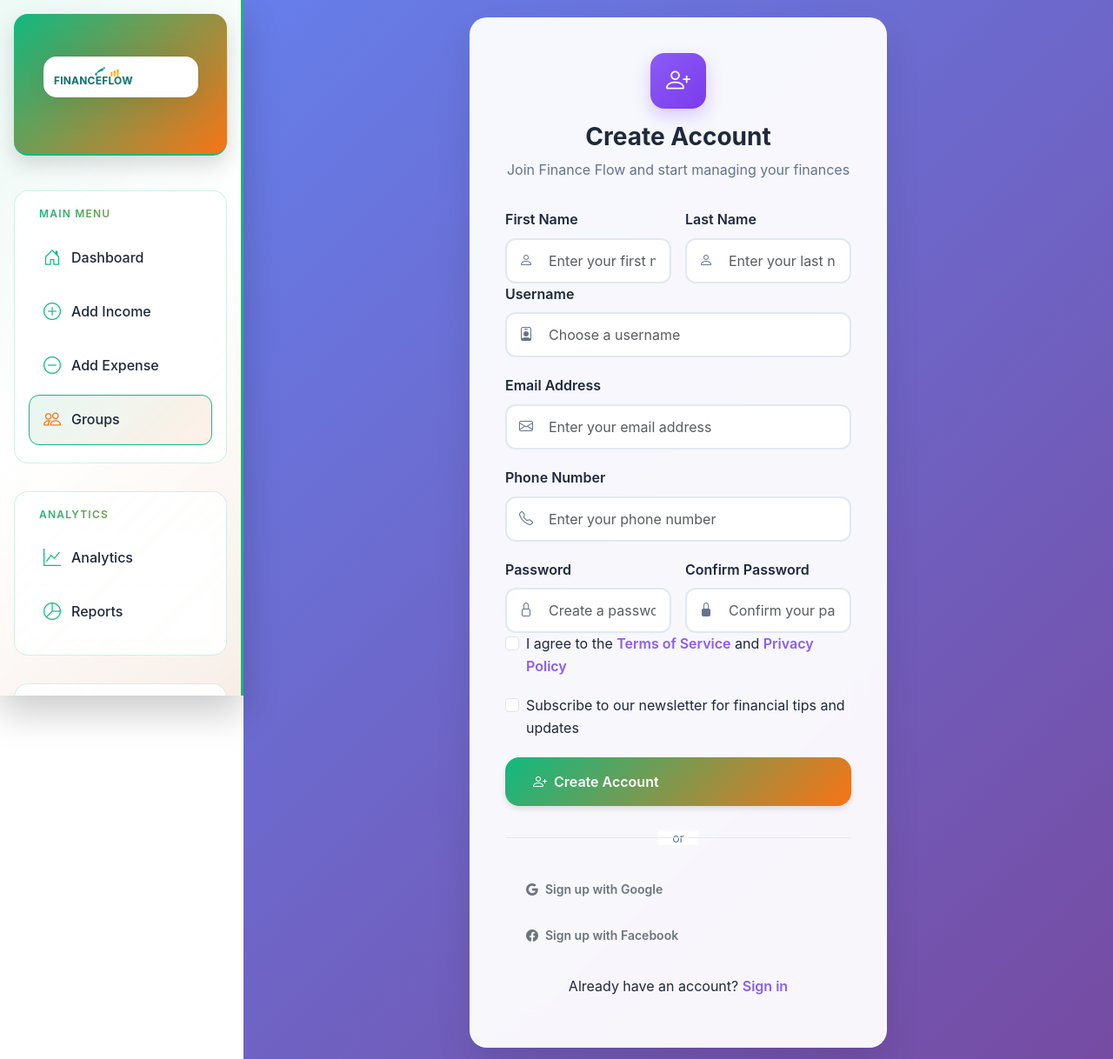
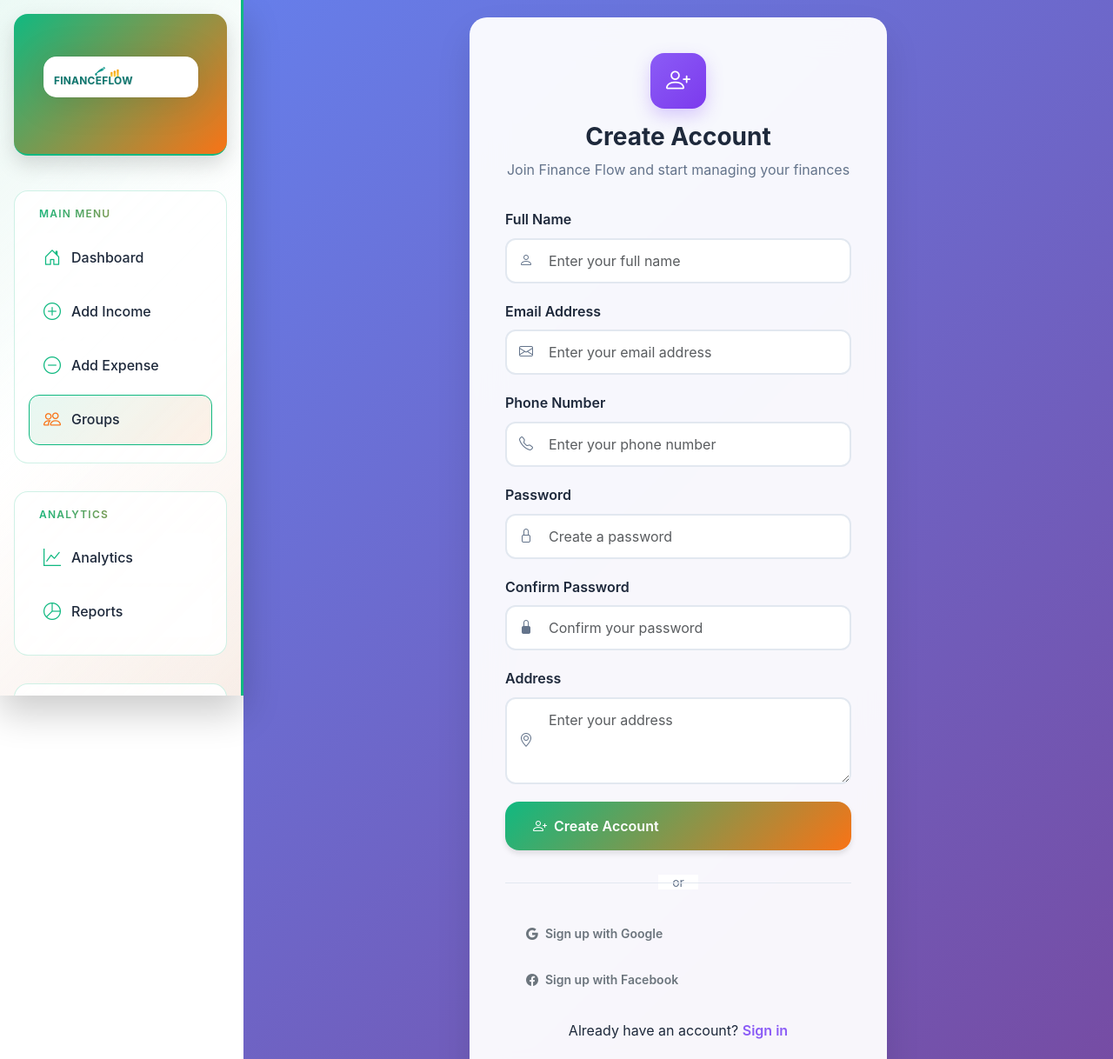
Before and after one commit to pathkalavadiya/Finance_Flow, a Django app: page /register/ in a window 1280 px wide. Shown: the top 1218 px of the page at 87% size. Run offline with Django 5.2, Linux system fonts and the light colour scheme.

Commit message:
some change

```diff
--- a/project_app/templates/authentication/register.html
+++ b/project_app/templates/authentication/register.html
@@ -18,32 +18,12 @@
         <form method="post" class="register-form">
             {% csrf_token %}
 
-            <div class="row g-3">
-                <div class="col-md-6">
-                    <label for="firstName" class="form-label">First Name</label>
+            <div class="form-group">
+                <label for="name" class="form-label">Full Name</label>
                 <div class="input-wrapper">
                     <i class="input-icon bi bi-person"></i>
-                        <input type="text" class="form-control" id="firstName" name="first_name"
-                               placeholder="Enter your first name" required>
-                    </div>
-                </div>
-
-                <div class="col-md-6">
-                    <label for="lastName" class="form-label">Last Name</label>
-                    <div class="input-wrapper">
-                        <i class="input-icon bi bi-person"></i>
-                        <input type="text" class="form-control" id="lastName" name="last_name"
-                               placeholder="Enter your last name" required>
-                    </div>
-                </div>
-            </div>
-
-            <div class="form-group">
-                <label for="username" class="form-label">Username</label>
-                <div class="input-wrapper">
-                    <i class="input-icon bi bi-person-badge"></i>
-                    <input type="text" class="form-control" id="username" name="username"
-                           placeholder="Choose a username" required>
+                    <input type="text" class="form-control" id="name" name="name"
+                           placeholder="Enter your full name" required>
                 </div>
             </div>
 
@@ -57,64 +37,59 @@
             </div>
 
             <div class="form-group">
-                <label for="phone" class="form-label">Phone Number</label>
+                <label for="mob" class="form-label">Phone Number</label>
                 <div class="input-wrapper">
                     <i class="input-icon bi bi-telephone"></i>
-                    <input type="tel" class="form-control" id="phone" name="phone"
-                           placeholder="Enter your phone number">
+                    <input type="tel" class="form-control" id="mob" name="mob"
+                           placeholder="Enter your phone number" required>
                 </div>
             </div>
 
-            <div class="row g-3">
-                <div class="col-md-6">
+            <div class="form-group">
                 <label for="password" class="form-label">Password</label>
                 <div class="input-wrapper">
                     <i class="input-icon bi bi-lock"></i>
-                        <input type="password" class="form-control" id="password" name="password1"
+                    <input type="password" class="form-control" id="password" name="password"
                            placeholder="Create a password" required>
                 </div>
             </div>
 
-                <div class="col-md-6">
-                    <label for="confirmPassword" class="form-label">Confirm Password</label>
+            <div class="form-group">
+                <label for="confirm_password" class="form-label">Confirm Password</label>
                 <div class="input-wrapper">
                     <i class="input-icon bi bi-lock-fill"></i>
-                        <input type="password" class="form-control" id="confirmPassword" name="password2"
+                    <input type="password" class="form-control" id="confirm_password" name="confirm_password"
                            placeholder="Confirm your password" required>
-                    </div>
                 </div>
             </div>
 
             <div class="form-group">
-                <div class="form-check">
-                    <input class="form-check-input" type="checkbox" id="termsAgreement" name="terms_agreement" required>
-                    <label class="form-check-label" for="termsAgreement">
-                        I agree to the <a href="#" class="terms-link">Terms of Service</a> and
-                        <a href="#" class="terms-link">Privacy Policy</a>
-                    </label>
+                <label for="add" class="form-label">Address</label>
+                <div class="input-wrapper">
+                    <i class="input-icon bi bi-geo-alt"></i>
+                    <textarea class="form-control" id="add" name="add"
+                              placeholder="Enter your address" rows="3" required></textarea>
                 </div>
             </div>
 
-            <div class="form-group">
-                <div class="form-check">
-                    <input class="form-check-input" type="checkbox" id="newsletter" name="newsletter">
-                    <label class="form-check-label" for="newsletter">
-                        Subscribe to our newsletter for financial tips and updates
-                    </label>
-                </div>
-            </div>
-
-            {% if form.errors %}
+            {% if password_mismatch %}
             <div class="alert alert-danger" role="alert">
                 <i class="bi bi-exclamation-triangle"></i>
-                Please correct the errors below:
-                <ul class="mb-0 mt-2">
-                    {% for field, errors in form.errors.items %}
-                        {% for error in errors %}
-                            <li>{{ error }}</li>
-                        {% endfor %}
-                    {% endfor %}
-                </ul>
+                {{ password_mismatch }}
+            </div>
+            {% endif %}
+
+            {% if register_check_key %}
+            <div class="alert alert-danger" role="alert">
+                <i class="bi bi-exclamation-triangle"></i>
+                {{ register_check_key }}
+            </div>
+            {% endif %}
+
+            {% if register_key %}
+            <div class="alert alert-success" role="alert">
+                <i class="bi bi-check-circle"></i>
+                {{ register_key }}
             </div>
             {% endif %}
 
@@ -264,6 +239,30 @@
     color: #7C3AED;
 }
 
+.alert {
+    border-radius: 12px;
+    border: none;
+    padding: 16px;
+    margin-bottom: 20px;
+    font-size: 14px;
+}
+
+.alert-danger {
+    background-color: #FEF2F2;
+    color: #DC2626;
+    border-left: 4px solid #DC2626;
+}
+
+.alert-success {
+    background-color: #F0FDF4;
+    color: #16A34A;
+    border-left: 4px solid #16A34A;
+}
+
+.alert i {
+    margin-right: 8px;
+}
+
 .divider {
     text-align: center;
     margin: 24px 0;
@@ -312,4 +311,45 @@
     }
 }
 </style>
+
+<script>
+document.addEventListener('DOMContentLoaded', function() {
+    const form = document.querySelector('.register-form');
+    const password = document.getElementById('password');
+    const confirmPassword = document.getElementById('confirm_password');
+    const phone = document.getElementById('mob');
+
+    // Phone number validation
+    phone.addEventListener('input', function() {
+        this.value = this.value.replace(/[^0-9]/g, '');
+        if (this.value.length > 10) {
+            this.value = this.value.slice(0, 10);
+        }
+    });
+
+    // Password confirmation validation
+    confirmPassword.addEventListener('input', function() {
+        if (password.value !== this.value) {
+            this.setCustomValidity('Passwords do not match');
+        } else {
+            this.setCustomValidity('');
+        }
+    });
+
+    // Password length validation
+    password.addEventListener('input', function() {
+        if (this.value.length > 8) {
+            this.setCustomValidity('Password must be 8 characters or less');
+        } else {
+            this.setCustomValidity('');
+        }
+        // Update confirm password validation
+        if (confirmPassword.value && password.value !== confirmPassword.value) {
+            confirmPassword.setCustomValidity('Passwords do not match');
+        } else {
+            confirmPassword.setCustomValidity('');
+        }
+    });
+});
+</script>
 {% endblock %}
--- a/project_app/views.py
+++ b/project_app/views.py
@@ -26,40 +26,83 @@ def login_required(view_func):
 # registration
 def register(request):
     if request.method == 'POST':
-        register_data = Registration()
-        register_data.name = request.POST['name']
-        register_data.email = request.POST['email']
-        register_data.phone_no = request.POST['mob']
-        register_data.password = request.POST['password']
-        register_data.confirm_password = request.POST['confirm_password']
-        if request.POST['password'] != request.POST['confirm_password']:
-            return render(request, 'authentication/register.html', {'password_mismatch': "Passwords do not match"})
-        register_data.address = request.POST['add']
+        # Get form data
+        name = request.POST.get('name', '').strip()
+        email = request.POST.get('email', '').strip()
+        phone_no = request.POST.get('mob', '').strip()
+        password = request.POST.get('password', '')
+        confirm_password = request.POST.get('confirm_password', '')
+        address = request.POST.get('add', '').strip()
+
+        # Basic validation
+        if not all([name, email, phone_no, password, confirm_password, address]):
+            return render(request, 'authentication/register.html',
+                        {'register_check_key': "All fields are required"})
+
+        # Check password match
+        if password != confirm_password:
+            return render(request, 'authentication/register.html',
+                        {'password_mismatch': "Passwords do not match"})
+
+        # Check password length (model constraint is 8 characters)
+        if len(password) > 8:
+            return render(request, 'authentication/register.html',
+                        {'register_check_key': "Password must be 8 characters or less"})
+
+        # Check phone number length
+        if len(phone_no) != 10:
+            return render(request, 'authentication/register.html',
+                        {'register_check_key': "Phone number must be 10 digits"})
+
+        # Check if email already exists
         try:
-            check_register = Registration.objects.get(email=request.POST['email'])
+            check_register = Registration.objects.get(email=email)
+            if check_register:
+                return render(request, 'authentication/register.html',
+                            {'register_check_key': "Email already exists"})
+        except Registration.DoesNotExist:
+            # Email doesn't exist, proceed with registration
+            try:
+                register_data = Registration(
+                    name=name,
+                    email=email,
+                    phone_no=phone_no,
+                    password=password,
+                    address=address
+                )
+                register_data.save()
+                return render(request, 'authentication/register.html',
+                            {'register_key': "Registration Successful! You can now login."})
+            except Exception as e:
+                return render(request, 'authentication/register.html',
+                            {'register_check_key': f"Registration failed: {str(e)}"})
 
-            if check_register:
-                return render(request, 'authentication/register.html', {'register_check_key': "Email already exists"})
-        except:
-            register_data.save()
-            return render(request, 'authentication/register.html', {'register_key': "Registration Successful"})
     return render(request, 'authentication/register.html')
 
 
 # login
 def login(request):
     if request.method == 'POST':
-        email = request.POST.get('email')
-        password = request.POST.get('password')
-        check_register = Registration.objects.filter(email=email).first()
-        if check_register:
+        email = request.POST.get('email', '').strip()
+        password = request.POST.get('password', '')
+
+        # Basic validation
+        if not email or not password:
+            return render(request, 'authentication/login.html',
+                        {'login_key_incorrect': "Please enter both email and password"})
+
+        try:
+            check_register = Registration.objects.get(email=email)
             if check_register.password == password:
                 request.session['entry_email'] = check_register.email
                 return redirect('dashboard')
             else:
-                return render(request, 'authentication/login.html', {'login_key_incorrect': "Email or password is wrong"})
-        else:
-            return render(request, 'authentication/login.html', {'not_register': "This email is not registered"})
+                return render(request, 'authentication/login.html',
+                            {'login_key_incorrect': "Email or password is incorrect"})
+        except Registration.DoesNotExist:
+            return render(request, 'authentication/login.html',
+                        {'not_register': "This email is not registered"})
+
     return render(request, 'authentication/login.html')
 
 
@@ -67,7 +110,7 @@ def login(request):
 def logout(request):
     if 'entry_email' in request.session:
         del request.session['entry_email']
-    return redirect('dashboard')
+    return redirect('landing')
 
 
 def landing(request):
```
Also changed, not shown: project_app/templates/authentication/login.html (+63 -6 lines), project_app/templates/transactions/expense.html (+0 -33 lines), project_app/templates/transactions/income.html (+0 -33 lines), db.sqlite3. Lines whose indentation alone changed are shown as unchanged.
